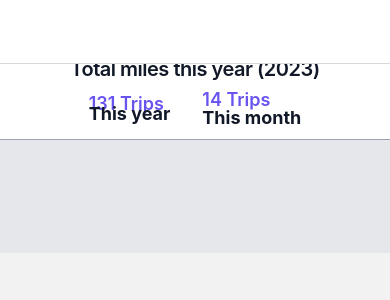
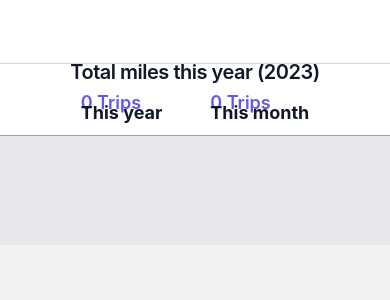
Before and after one commit to MikeRayUX/free_mileage_tracker, a React Native app: screen /Home in a window 390 px wide. Shown: the top 300 px of the page. Built offline with nearby package versions, Linux system fonts and the light colour scheme.

Commit message:
add a TripCount component

```diff
--- a/src/components/forms/trip/new/DateForm.tsx
+++ b/src/components/forms/trip/new/DateForm.tsx
@@ -1,7 +1,7 @@
 import { View, Text, Pressable } from "react-native";
 import { useState, useMemo, useContext } from "react";
 import DateTimePicker from "@react-native-community/datetimepicker";
-import { getFormattedDate } from "../../../../helpers/date";
+import { getFormattedDate } from "../../../../helpers/date_helpers";
 import { FontAwesome5 } from "@expo/vector-icons";
 import { FormStep } from "../../../../types";
 import { TripContext } from "../../../../context/TripContext";
--- a/src/components/screens/home_screen/AppHeader.tsx
+++ b/src/components/screens/home_screen/AppHeader.tsx
@@ -4,6 +4,7 @@ import { TripContext } from "../../../context/TripContext";
 import { FontAwesome5 } from "@expo/vector-icons";
 import { truncateString } from "../../../helpers/string_helpers";
 import ClearTripsButton from "../../debug/ClearTripsButton";
+import TripCount from "./TripCount";
 
 const debug = false
 const currentYear = new Date().getFullYear();
@@ -48,30 +49,11 @@ const AppHeader: React.FC<PropTypes> = ({ toggleAddTripForm }): JSX.Element => {
       </View>
 
       <View
-        className={"flex flex-row justify-center items-center space-x-8 mb-4"}
+        className={"flex flex-row justify-center items-center mb-4"}
       >
-        <View className={"flex flex-col justify-start items-start"}>
-          <Text
-            style={{ marginBottom: -8 }}
-            className={"text-lg font-semibold text-primary leading-none"}
-          >
-            131 Trips
-          </Text>
-          <Text className={"text-lg font-bold text-gray-900 leading-none"}>
-            This year
-          </Text>
-        </View>
-        <View className={"flex flex-col justify-start items-start  "}>
-          <Text
-            style={{ marginBottom: -8 }}
-            className={"text-lg font-semibold text-primary leading-none mb-0"}
-          >
-            14 Trips
-          </Text>
-          <Text className={"text-lg font-bold text-gray-900 leading-none mb-0"}>
-            This month
-          </Text>
-        </View>
+
+        <TripCount frequency={"ytd"}/>
+        <TripCount frequency={"mtd"}/>
       </View>
 
       <View className="w-full px-8 flex flex-row justify-center items-center">
--- /dev/null
+++ b/src/components/screens/home_screen/TripCount.tsx
@@ -0,0 +1,55 @@
+import { useContext, useMemo } from "react";
+import { View, Text } from "react-native";
+import { TripContext } from "../../../context/TripContext";
+import { getCurrentMonth, getCurrentYear } from "../../../helpers/date_helpers";
+
+type PropTypes = {
+  frequency: "ytd" | "mtd";
+};
+
+const TripCount: React.FC<PropTypes> = ({ frequency }): JSX.Element => {
+  const {
+    state: { trips },
+  } = useContext(TripContext);
+
+
+  const tripsXTD = useMemo(() => {
+    if (!trips.length) return 0;
+
+    switch(frequency) {
+      case 'mtd':
+      return trips.filter(
+        (trip) => trip.formattedDate.split("/").at(0) === getCurrentMonth()
+      ).length;
+      case 'ytd':
+      return trips.filter(
+        (trip) => trip.formattedDate.split("/").at(-1) === getCurrentYear()
+      ).length;
+    }
+  }, [trips]);
+
+  const readableFrequency = useMemo(() => {
+    switch (frequency) {
+      case "mtd":
+        return "month";
+      case "ytd":
+        return "year";
+    }
+  }, [trips]);
+
+  return (
+    <View className={"flex flex-col justify-start items-start mx-6"}>
+      <Text
+        style={{ marginBottom: -8 }}
+        className={"text-lg font-semibold text-primary leading-none"}
+      >
+        {tripsXTD} Trips
+      </Text>
+      <Text className={"text-lg font-bold text-gray-900 leading-none"}>
+        This {readableFrequency}
+      </Text>
+    </View>
+  );
+};
+
+export default TripCount;
--- a/src/helpers/date.ts
+++ b/src/helpers/date_helpers.ts
@@ -31,3 +31,17 @@ export const getFormattedDate = (date: Date): string => {
 
   return mm + "/" + dd + "/" + yyyy;
 };
+
+export const getCurrentYear = ():string => {
+  return new Date().getFullYear().toString();
+}
+
+export const getCurrentMonth = (): string => {
+  let month = new Date().getMonth() + 1
+
+  if (month < 10) {
+    return `0${month}`
+  } else {
+    return month.toString()
+  }
+};
```
